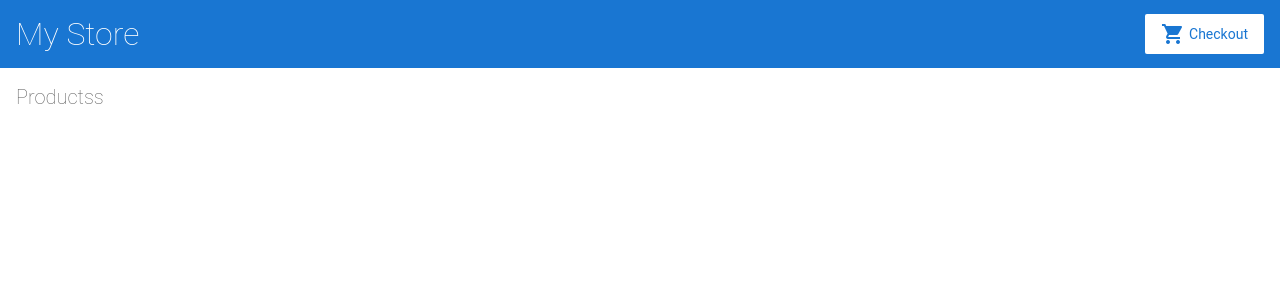
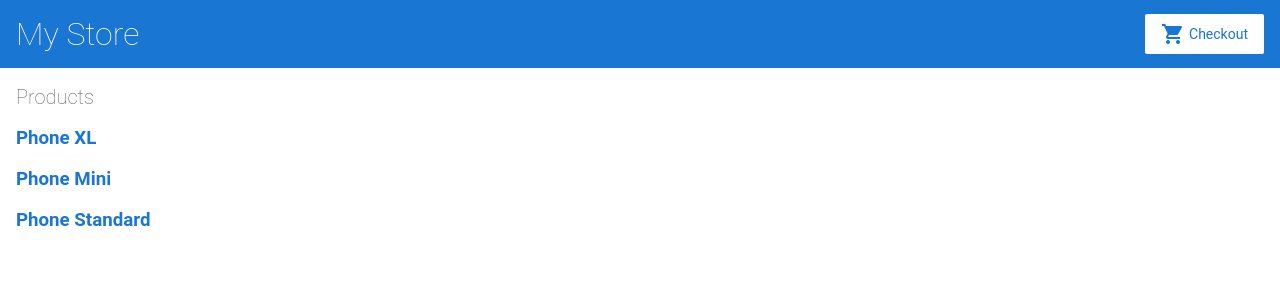
Before and after one commit to ITstyle/angular-zv2ucz-g1akn9, an Angular app: page / in a window 1280 px wide. Shown: the top 300 px of the page. Built offline with nearby package versions, Linux system fonts and the light colour scheme.

Commit message:
1 file modified

```diff
--- a/src/app/product-list/product-list.component.html
+++ b/src/app/product-list/product-list.component.html
@@ -1,5 +1,12 @@
-<h2>Productss</h2>
+<h2>Products</h2>
 
+<div *ngFor="let product of products">
+
+  <h3>
+    <a href="">{{ product.name }}</a>
+  </h3>
+
+</div>
 
 <!--
 Copyright Google LLC. All Rights Reserved.
```
